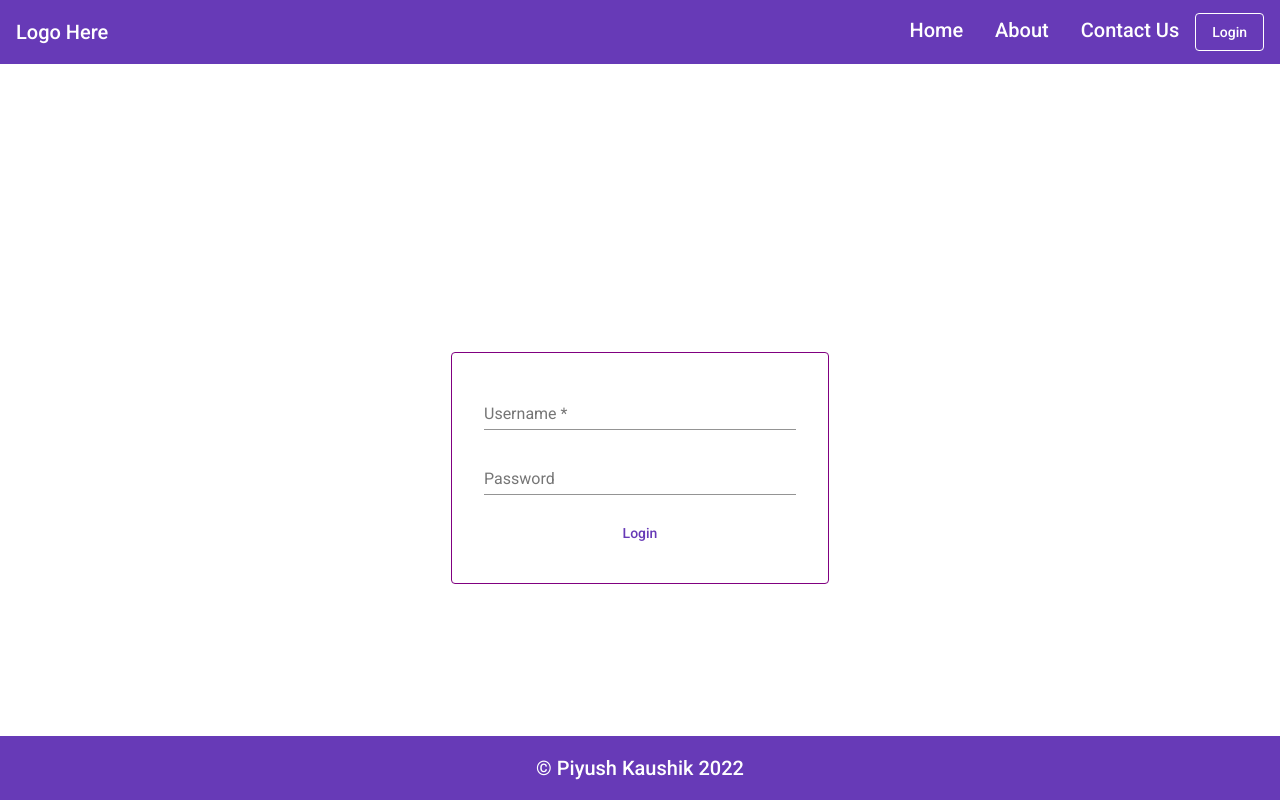
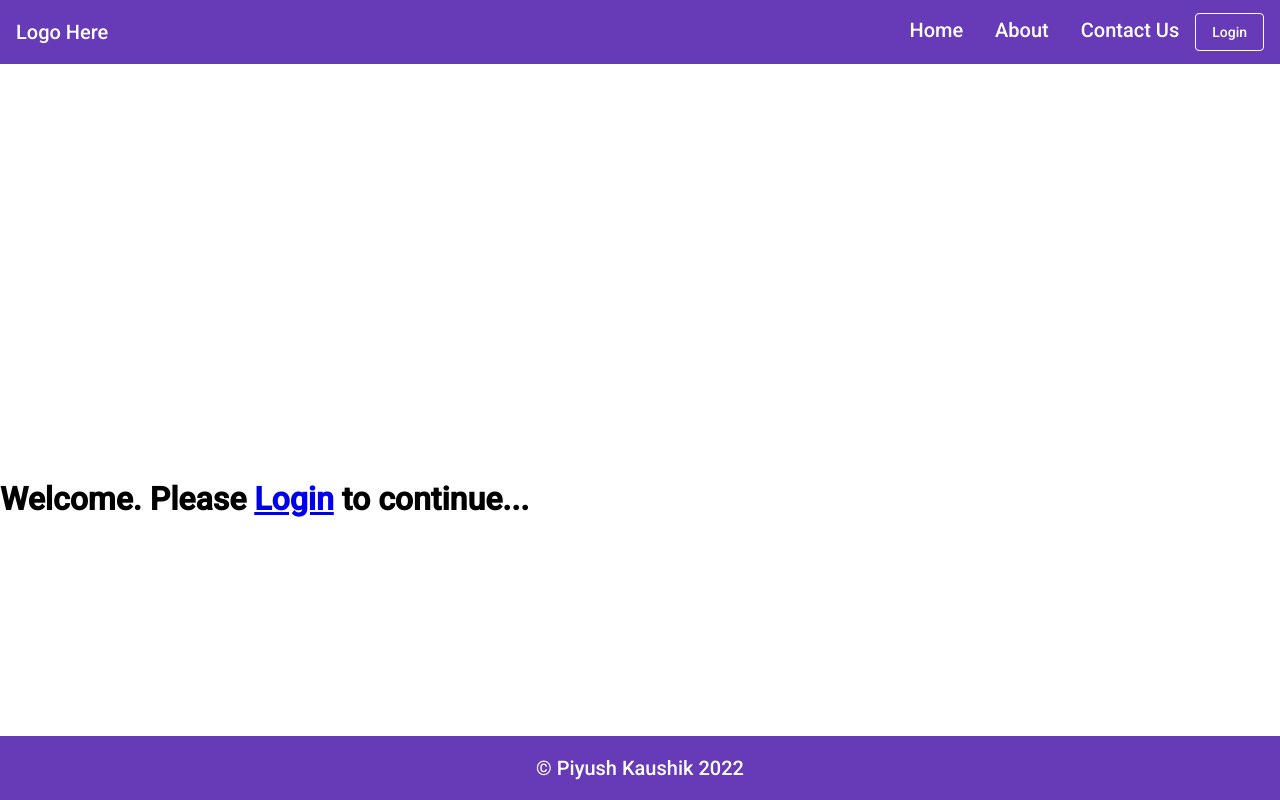
Before and after one commit to KaushikDev/expense-tracker-git, an Angular app: page / in a window 1280 px wide. Built offline with nearby package versions, Linux system fonts and the light colour scheme.

Commit message:
updated rputes

```diff
--- a/src/app/app.module.ts
+++ b/src/app/app.module.ts
@@ -18,8 +18,9 @@ import { MatToolbarModule } from '@angular/material/toolbar';
 import { RouterModule, Routes } from '@angular/router';
 
 const appRoutes: Routes = [
+  { path: '', component: HomeComponent },
   { path: 'home', component: HomeComponent },
-  { path: '', component: LoginComponent },
+  { path: 'login', component: LoginComponent },
   { path: 'about', component: AboutComponent },
   { path: 'contact', component: ContactusComponent },
 ];
--- a/src/app/components/header/header.component.ts
+++ b/src/app/components/header/header.component.ts
@@ -21,6 +21,6 @@ export class HeaderComponent implements OnInit {
       localStorage.clear();
     }
     this.btnLabel = this.user.getBtnLabel();
-    this.router.navigate(['/']);
+    this.router.navigate(['/login']);
   };
 }
--- a/src/app/components/home/home.component.html
+++ b/src/app/components/home/home.component.html
@@ -2,5 +2,7 @@
   <h1>You're logged in</h1>
 </div>
 <ng-template #userExists>
-  <h1>Welcome. Please <a href="#" routerLink="/">Login</a> to continue...</h1>
+  <h1>
+    Welcome. Please <a href="#" routerLink="/login">Login</a> to continue...
+  </h1>
 </ng-template>
```
